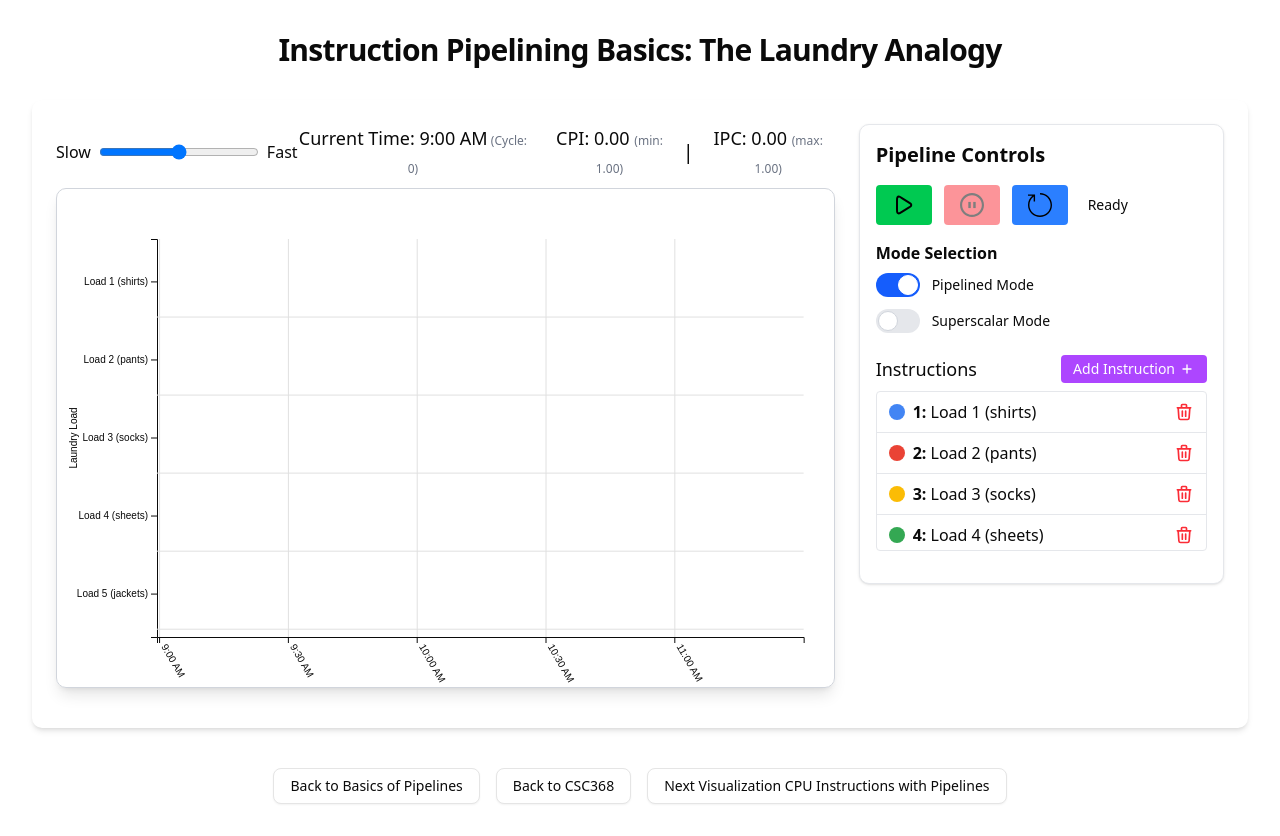
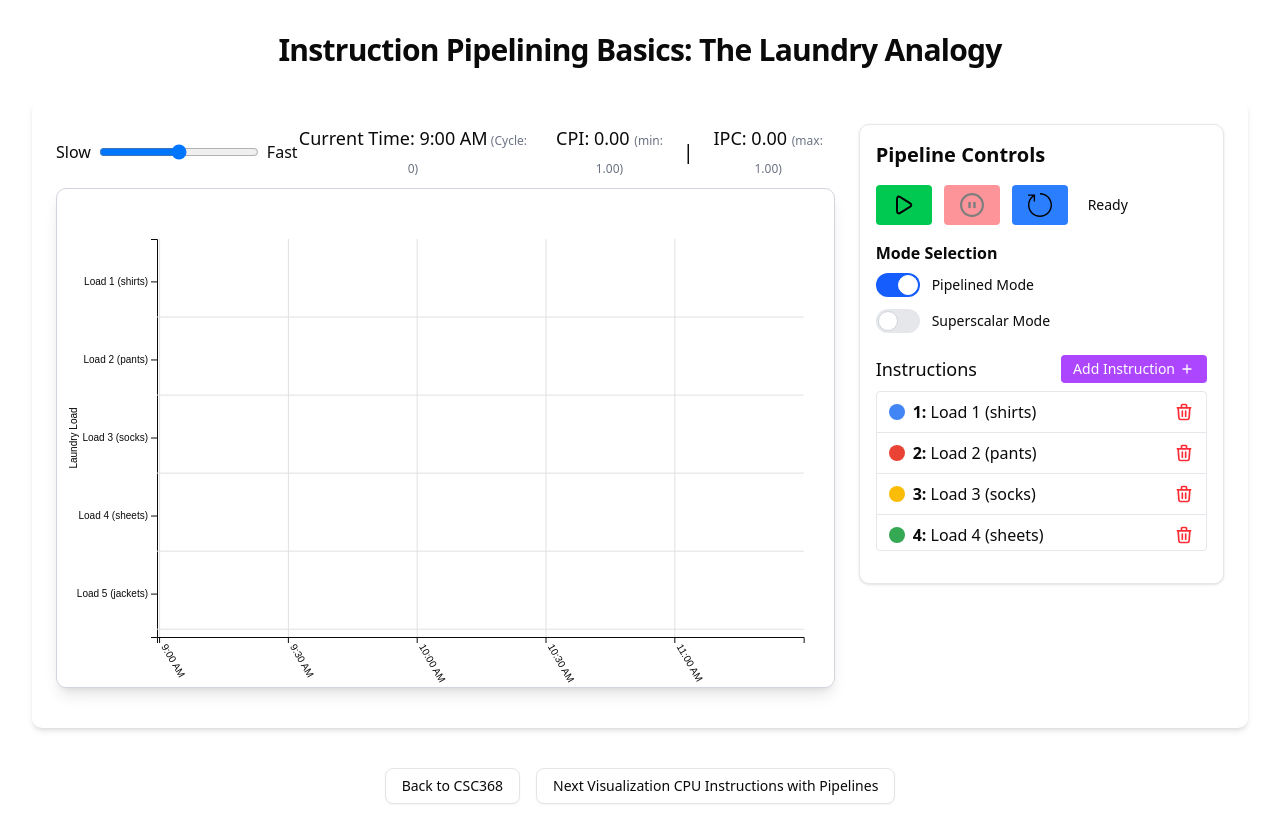
Before and after one commit to Goodr-Interactive/viz-computer-systems, a React (Vite) app: page /csc368/pipelining in a window 1280 px wide. Built offline with nearby package versions, Linux system fonts and the light colour scheme.

Commit message:
fix build issues with url

```diff
--- a/src/App.tsx
+++ b/src/App.tsx
@@ -8,7 +8,6 @@ import { SimplePaging } from "./pages/csc369/SimplePaging";
 // computer architecture pages
 import { CSC368 } from "./pages/csc368/CSC368";
 import { Pipelining } from "./pages/csc368/pipelining/pipelining";
-import { AdvancedLaundryPipelining } from "./pages/csc368/pipelining/laundry";
 import { RegisterPipeline } from "./pages/csc368/pipelining/register-pipeline";
 
 interface AppRoute {
@@ -38,10 +37,6 @@ const ROUTES: AppRoute[] = [
     element: <RegisterPipeline />,
   },
   {
-    path: "/csc368/pipelining/laundry",
-    element: <AdvancedLaundryPipelining />,
-  },
-  {
     path: "/csc369/paging",
     element: <SimplePaging />,
   },
--- a/src/pages/csc368/pipelining/pipelining.tsx
+++ b/src/pages/csc368/pipelining/pipelining.tsx
@@ -16,13 +16,10 @@ export const Pipelining: React.FunctionComponent = () => {
 
       <div className="mt-4 flex gap-[16px]">
         <Button asChild variant="outline">
-          <a href="/csc368/pipelining">Back to Basics of Pipelines</a>
-        </Button>
-        <Button asChild variant="outline">
           <a href="/csc368">Back to CSC368</a>
         </Button>
         <Button asChild variant="outline" disabled>
-          <a href="#">Next Visualization CPU Instructions with Pipelines</a>
+          <a href="/csc368/pipelining/registers">Next Visualization CPU Instructions with Pipelines</a>
         </Button>
       </div>
     </div>
```
Also changed, not shown: 1 other file (tests, documents, lock files or other folders).
